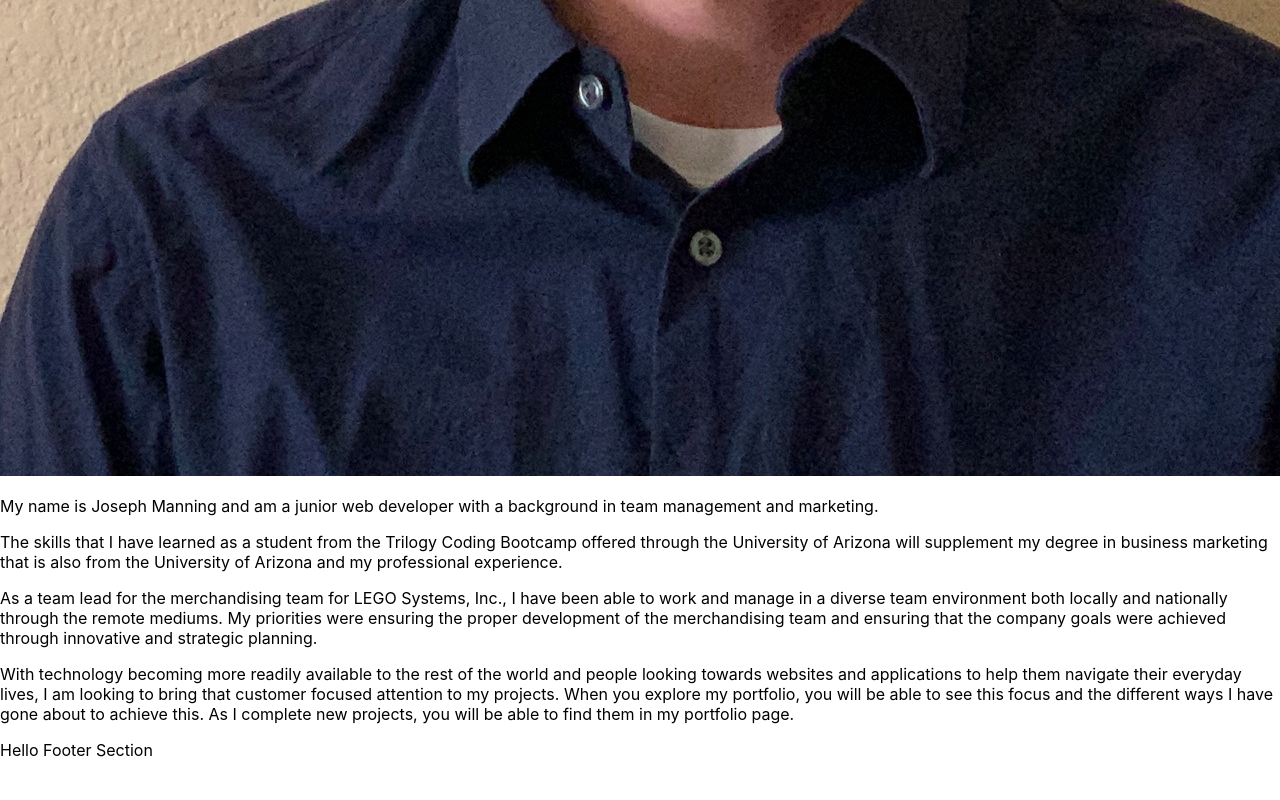
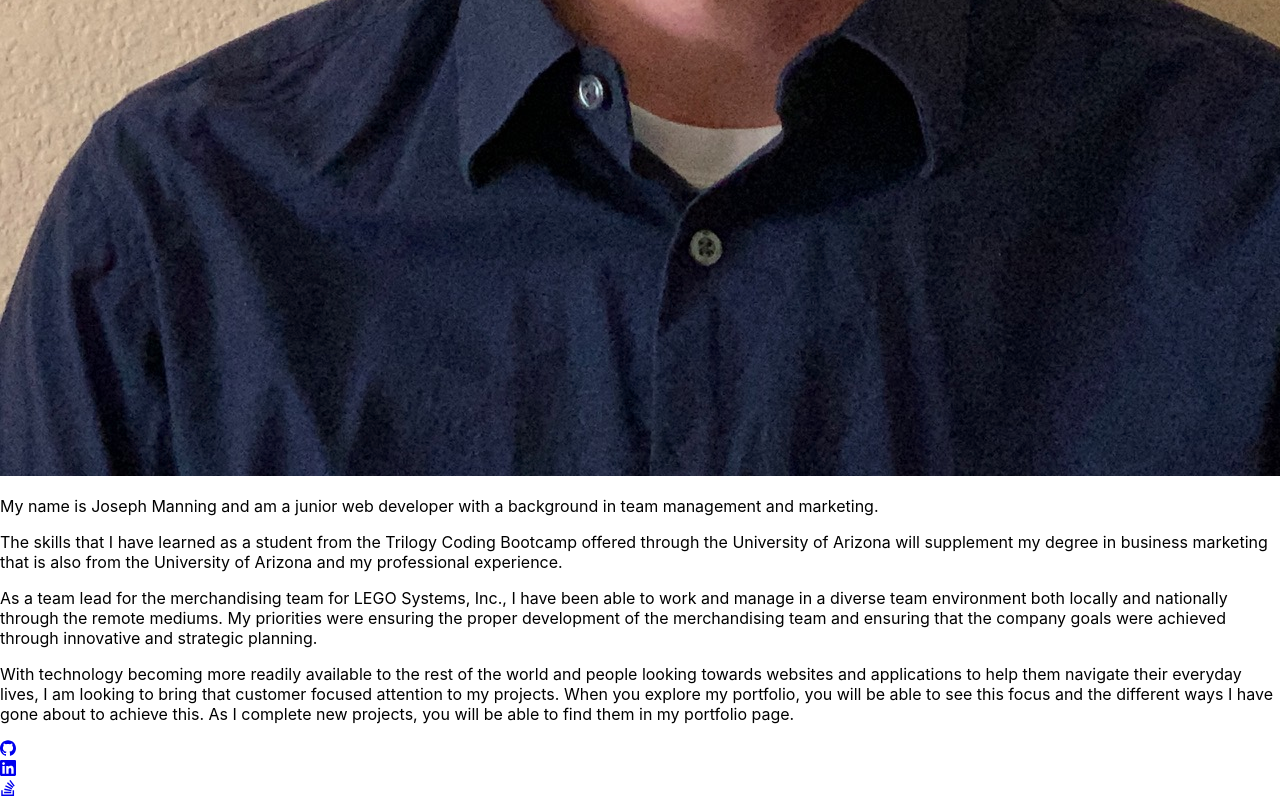
Before and after one commit to JMan4342/ReactPortfolio, a React (Create React App) app in the folder portfolio/: page / in a window 1280 px wide. Shown: the part 1267-2067 px from the top of the page. Before the commit the page ends 2027 px from the top, so only its background shows below. Built offline with nearby package versions, Linux system fonts and the light colour scheme.

Commit message:
Add content to Footer page

```diff
--- a/portfolio/src/components/Footer.js
+++ b/portfolio/src/components/Footer.js
@@ -1,11 +1,29 @@
-import React from 'react';
-import {AiFillGithub} from "react-icons/ai"
-import {AiFillLinkedin} from "react-icons/ai"
+import React from "react";
+import { SiGithub } from "react-icons/si";
+import { SiLinkedin } from "react-icons/si";
+import { SiStackoverflow } from "react-icons/si";
 
 function Footer(props) {
-    return (
-      <div>Hello Footer Section</div>
-    );
-  }
+  return (
+    <div>
+      <div>
+        <a href="https://github.com/JMan4342" target="_blank">
+          <SiGithub />
+        </a>
+      </div>
+      <div>
+        <a href="https://www.linkedin.com/in/joseph-manning-570636211/" target="_blank">
+          <SiLinkedin />
+        </a>
+      </div>
+      <div>
+        <a href="https://stackoverflow.com/users/15818570/joseph-manning" target="_blank">
+          <SiStackoverflow />
+        </a>
+      </div>
+
+    </div>
+  );
+}
 
 export default Footer;
--- a/portfolio/src/components/pages/Portfolio.js
+++ b/portfolio/src/components/pages/Portfolio.js
@@ -1,5 +1,5 @@
 import React from "react";
-import { AiFillGithub } from "react-icons/ai";
+import { SiGithub } from "react-icons/si";
 import HairDress_Site from "../../assets/images/HairDress_Site.jpeg";
 import JavaScript_Quiz1 from "../../assets/images/JavaScript_Quiz1.jpeg";
 import saved_search_results from "../../assets/images/saved_search_results1.jpeg";
@@ -19,7 +19,7 @@ function Portfolio(props) {
         </a>
         <div id="app1">
           <a href="https://github.com/JMan4342/Hair-Dresser" target="_blank">
-            <AiFillGithub />
+            <SiGithub />
           </a>
         </div>
       </div>
@@ -33,7 +33,7 @@ function Portfolio(props) {
             href="https://github.com/JMan4342/Weather-Dashboard"
             target="_blank"
           >
-            <AiFillGithub />
+            <SiGithub />
           </a>
         </div>
       </div>
@@ -44,7 +44,7 @@ function Portfolio(props) {
         </a>
         <div id="app3">
           <a href="https://github.com/JMan4342/Code-Quiz" target="_blank">
-            <AiFillGithub />
+            <SiGithub />
           </a>
         </div>
       </div>
@@ -55,7 +55,7 @@ function Portfolio(props) {
         </a>
         <div id="app3">
           <a href="https://github.com/JMan4342/TechBlog" target="_blank">
-            <AiFillGithub />
+            <SiGithub />
           </a>
         </div>
       </div>
@@ -64,16 +64,3 @@ function Portfolio(props) {
 }
 
 export default Portfolio;
-
-{
-  /* <div>
-      <a href="https://tech-blog0713.herokuapp.com/" target="_blank">
-        <img src={TechBlog}>
-      </a>
-      <div id="app4">
-        <a href="https://github.com/JMan4342/TechBlog" target="_blank">
-          <h3>Technology Blog</h3>
-        </a>
-      </div>
-    </div> */
-}
```
